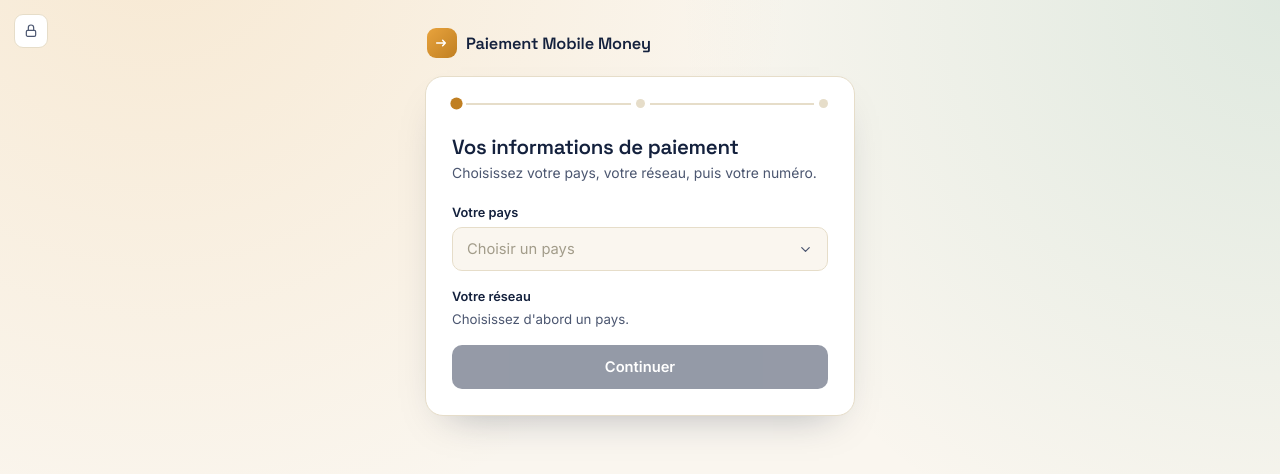
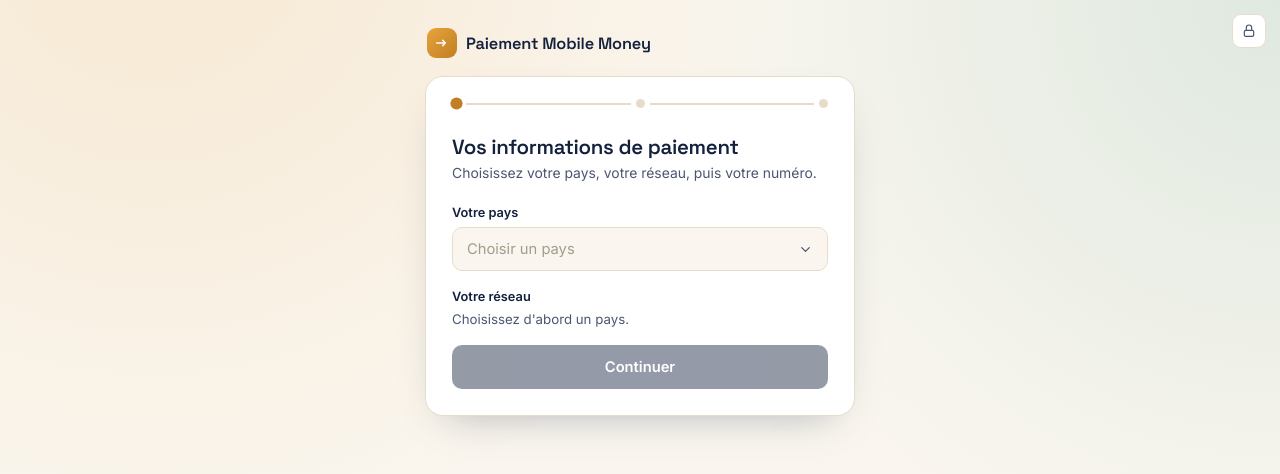
Before and after one commit to Sossouappolinaire/Th, a website: page public/index.html in a window 1280 px wide. Drawn offline with Linux system fonts and the light colour scheme; no server answers.

Commit message:
Add files via upload

```diff
--- a/public/index.html
+++ b/public/index.html
@@ -434,11 +434,11 @@
     .choice-grid { grid-template-columns: 1fr; }
   }
 
-  /* --- Accès admin (bouton discret en haut à gauche) --- */
+  /* --- Accès admin (bouton discret en haut à droite) --- */
   .admin-trigger {
     position: fixed;
     top: 14px;
-    left: 14px;
+    right: 14px;
     width: 34px; height: 34px;
     border-radius: 9px;
     border: 1.5px solid var(--line);
```
